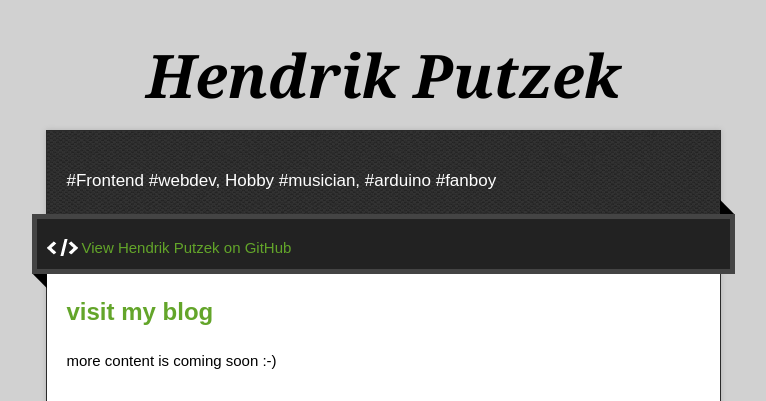
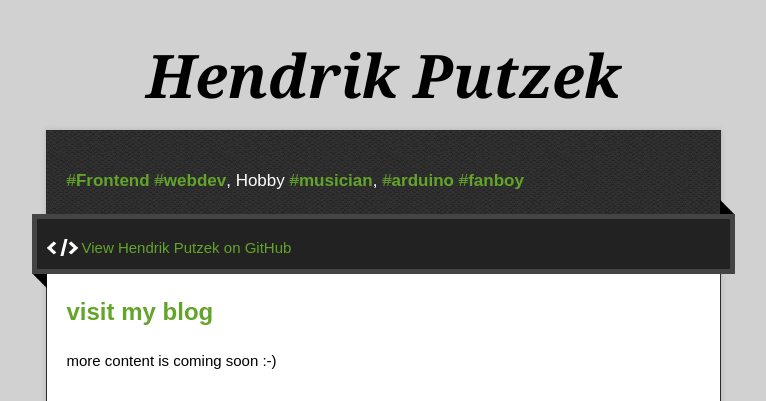
Before and after one commit to hputzek/hputzek.github.io, a plain HTML site: page index.html in a window 1280 px wide. Shown: the top 401 px of the page, without its empty margins (257-1023 px from the left). Drawn offline with nearby package versions, Linux system fonts and the light colour scheme.

Commit message:
Update index.html
added twitter links

```diff
--- a/index.html
+++ b/index.html
@@ -25,7 +25,12 @@
       <h1 class="title">Hendrik Putzek</h1>
     </header>
     <div id="container">
-      <p class="tagline">#Frontend #webdev, Hobby #musician, #arduino #fanboy</p>
+      <p class="tagline">
+        <a href="/hashtag/Frontend?src=hash" data-query-source="hashtag_click" class="twitter-hashtag pretty-link js-nav" dir="ltr"><s>#</s><b>Frontend</b></a>
+        <a href="/hashtag/webdev?src=hash" data-query-source="hashtag_click" class="twitter-hashtag pretty-link js-nav" dir="ltr"><s>#</s><b>webdev</b></a>, Hobby
+        <a href="/hashtag/musician?src=hash" data-query-source="hashtag_click" class="twitter-hashtag pretty-link js-nav" dir="ltr"><s>#</s><b>musician</b></a>,
+        <a href="/hashtag/arduino?src=hash" data-query-source="hashtag_click" class="twitter-hashtag pretty-link js-nav" dir="ltr"><s>#</s><b>arduino</b></a>
+        <a href="/hashtag/fanboy?src=hash" data-query-source="hashtag_click" class="twitter-hashtag pretty-link js-nav" dir="ltr"><s>#</s><b>fanboy</b></a></p>
       <div id="main" role="main">
         <div class="download-bar">
         <div class="inner">
```
